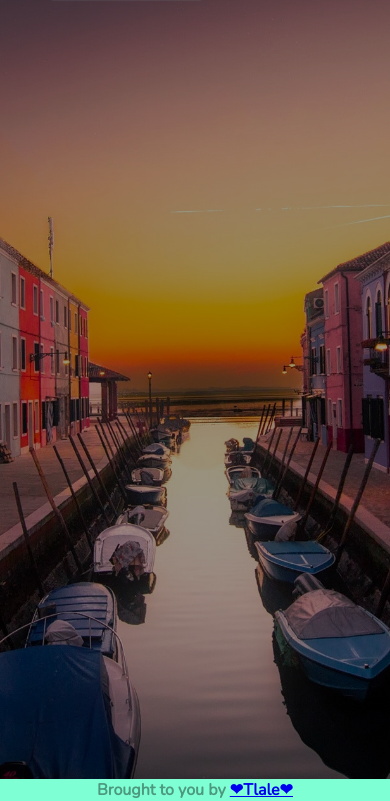
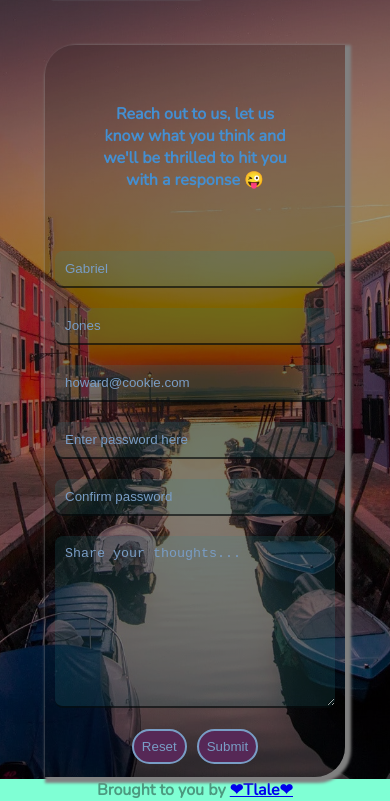
Before and after one commit to Motlakz/stylish-website, a plain HTML site: page contact.html in a window 390 px wide. Shown: the part 65-866 px from the top of the page. Drawn offline with nearby package versions, Linux system fonts and the light colour scheme.

Commit message:
add form to contact page and animation to cards

```diff
--- a/contact.html
+++ b/contact.html
@@ -28,8 +28,20 @@
                 </nav>
             </div>
         </section>
+        <form action="" method="get">
+            <legend><h2>Reach out to us, let us know what you think and we'll be thrilled to hit you with a response &#128540;</h2></legend>
+            <label for="name"><input type="text" name="name" id="name" placeholder="Gabriel" required /></label>
+            <label for="lastName"><input type="text" name="lastName" id="lastName" placeholder="Jones" required /></label>
+            <label for="email"><input type="email" name="email" id="email" placeholder="howard@cookie.com" required /></label>
+            <label for="password"><input type="password" name="password" id="password" autocomplete="new-password" placeholder="Enter password here" required /></label>
+            <label for="password"><input type="password" name="password" id="password" autocomplete="new-password" placeholder="Confirm password" required /></label>
+            <label for="text"><textarea name="" id="" cols="30" rows="10" placeholder="Share your thoughts..."></textarea></label>
+            <div class="form-buttons">
+                <button type="reset" class="reset">Reset</button>
+                <button type="submit" class="submit">Submit</button>
+            </div>
+        </form>
     </header>
-    <section class="contact" id="contact"></section>
     <footer class="footer">Brought to you by <a href="#">&#10084;Tlale&#10084;</a></footer>
     <script src="./script.js"></script>
 </body>
--- a/style.css
+++ b/style.css
@@ -14,6 +14,7 @@ html {
     margin-left: 30px;
 }
 body {
+    background: #D7D7D7;
     color: rgb(172, 209, 205);
     font-family: "Nunito";
     height: 100vh;
@@ -23,15 +24,27 @@ header {
     min-height: 100vh;
     background: linear-gradient(rgba(0, 0, 0, 0.4), rgba(0, 0, 0, 0.4)), url(./assets/pexels-anthony-\)-794494.jpg) center/ cover no-repeat fixed;
 }
+/*headers for all the additional pages throughout the site*/
 .serv-header {
     background: linear-gradient(rgba(0, 0, 0, 0.4), rgba(0, 0, 0, 0.4)), url(./assets/pexels-jonathan-meyer-752484.jpg) center/ cover no-repeat fixed;
 }
 .contact-header{
     background: linear-gradient(rgba(0, 0, 0, 0.4), rgba(0, 0, 0, 0.4)), url(./assets/pexels-pixabay-417344.jpg) center/ cover no-repeat fixed;
+    height: 100vw;
 }
 .project-header {
     background: linear-gradient(rgba(0, 0, 0, 0.4), rgba(0, 0, 0, 0.4)), url(./assets/pexels-suzy-hazelwood-1629236.jpg) center/ cover no-repeat fixed;
+}
 
+.projects {
+    animation-name: polygon-out-opposing-corners;
+    animation-duration: 2s;
+}
+#projects {
+    background: #d7d7d7;
+}
+#services {
+    background-image: linear-gradient(90deg,#ffbe0b 0,#ff0075 31.19%,#0076ff 68.63%,#3bdcff);
 }
 .navbar-area {
     background: rgba(0,0,0,.6);
@@ -68,7 +81,10 @@ nav ul li a {
     display: block;
     text-decoration: none;
 }
-nav ul li a.btn {
+nav ul li a.btn,
+.reset,
+.submit {
+    color:rgb(121, 157, 197);
     display: inline-block;
     text-align: center;
     width: 100%;
@@ -77,7 +93,9 @@ nav ul li a.btn {
     border-radius: 20px;
     background-color:#562856;
 }
-nav ul li a.btn:hover {
+nav ul li a.btn:hover,
+.reset:hover,
+.submit:hover {
     background-color: #808080;
     border: 2px solid navy;
     color: navy;
@@ -149,6 +167,7 @@ nav a:hover {
     font-weight: 900;
     padding: 8px;
     margin-top: 20px;
+
 }
 
 .button:hover {
@@ -157,16 +176,36 @@ nav a:hover {
     background-color:#562856;
     color:rgb(121, 157, 197);
     cursor: pointer;
+    transition: ease-out .5s;
+}
+.pointer {
+    animation: slidein 3s;
+}
+.pointer2 {
+    animation: slideout 3s;
+}
+h2 {
+    color:rgb(68, 143, 209);
+    margin: 30px;
+    text-align: center;
 }
 .cards {
     display: flex;
 }
 .cards .card {
+    animation: slidein 3s;
+    border-image: linear-gradient(aquamarine, blueviolet) 30;
+    border-width: 4px;
+    border-style: solid;
+    box-shadow: 10px 10px 10px;
     background: #808080;
     cursor: pointer;
     margin: 10px;
     padding: 20px;
     width: 400px;
+}
+.cards .card:hover {
+    transform: scale(1.1);
 }
 .cards .card img {
     height: 150px;
@@ -178,6 +217,117 @@ nav a:hover {
     font-weight: 800;
     text-align: center;
 }
+
+/*contact page styling*/
+form > legend {
+    padding: 20px;
+}
+form {
+    background: rgba(0, 0, 0, 0.17);
+    border-radius: 30px;
+    border-top-right-radius: 0;
+    border-bottom-left-radius: 0;
+    box-shadow: 3px 3px 3px 3px #808080;
+    display: flex;
+    flex-direction: column;
+    max-width: 500px;
+    position: relative;
+    top: 50px;
+    animation-name: circle-in-hesitate;
+    animation-duration: 2s;
+}
+form input,
+textarea {
+    border: none;
+    border-bottom: 2px solid rgba(0,0,0,.6);
+    border-radius: 8px;
+    background-color: rgba(42, 139, 143, 0.17);
+    margin: 10px 0;
+    outline: none;
+    padding: 10px;
+    position: relative;
+    width: 400px;
+}
+input:hover,
+textarea:hover {
+    border: 1px dashed rgb(172, 209, 205)
+}
+::placeholder {
+    color: rgb(121, 157, 197);
+}
+.form-buttons {
+    display: flex;
+}
+.reset,
+.submit {
+    margin: 5px;
+}
+
+@keyframes slidein {
+    from {
+      margin-left: 100%;
+      transform: rotate(0deg);
+      width: 300%;
+    }
+
+    to {
+      margin-left: 0%;
+      transform: rotate(360deg);
+      width: 100%;
+    }
+
+  }
+@keyframes slideout {
+    from {
+        margin-left: 0%;
+        width:100%;
+    }
+
+    to {
+        margin-left: 100%;
+        width: 300%;
+    }
+}
+
+    @keyframes circle-in-hesitate {
+        0% {
+          clip-path: circle(0%);
+        }
+        40% {
+          clip-path: circle(40%);
+        }
+        100% {
+          clip-path: circle(125%);
+        }
+      }
+
+      [transition-style="in:circle:hesitate"] {
+        animation: 2.5s cubic-bezier(.25, 1, .30, 1) circle-in-hesitate both;
+      }
+
+    @keyframes polygon-out-opposing-corners {
+        from {
+          clip-path: polygon(0 0, 0 100%, 100% 100%, 100% 0);
+        }
+        to {
+          clip-path: polygon(0 0, 50% 50%, 100% 100%, 50% 50%);
+        }
+        from {
+            clip-path: polygon(0 0, 50% 50%, 100% 100%, 50% 50%);
+          }
+          to {
+            clip-path: polygon(0 0, 0 100%, 100% 100%, 100% 0);
+          }
+      }
+
+      [transition-style="out:polygon:opposing-corners"] {
+        animation: 1.5s cubic-bezier(.25, 1, .30, 1) polygon-out-opposing-corners both;
+      }
+
+      [transition-style="in:polygon:opposing-corners"] {
+        animation: 1.5s cubic-bezier(.25, 1, .30, 1) polygon-in-opposing-corners both;
+      }
+
 @media screen and (max-width: 765px) {
     .site-logo {
         position: sticky;
@@ -238,11 +388,22 @@ nav a:hover {
         padding: 10px;
         width: min(95%, 700px)
     }
+    form > legend > h2 {
+        font-size: 16px;
+    }
   }
 
 @media screen and (max-width: 600px) {
     .cards .card {
         width: min(95%, 580px)
+    }
+    form {
+        max-width: 300px;
+        padding: 8px;
+    }
+    form input,
+    textarea {
+        max-width: 280px;
     }
 }
 @media screen and (min-width: 1440px) {
```
Also changed, not shown: index.html (+1 -0 lines), projects.html (+12 -1 lines), assets/dashboard proj.png (added), assets/support page.png (added), assets/workout tracker.png (added), 2 other files.
